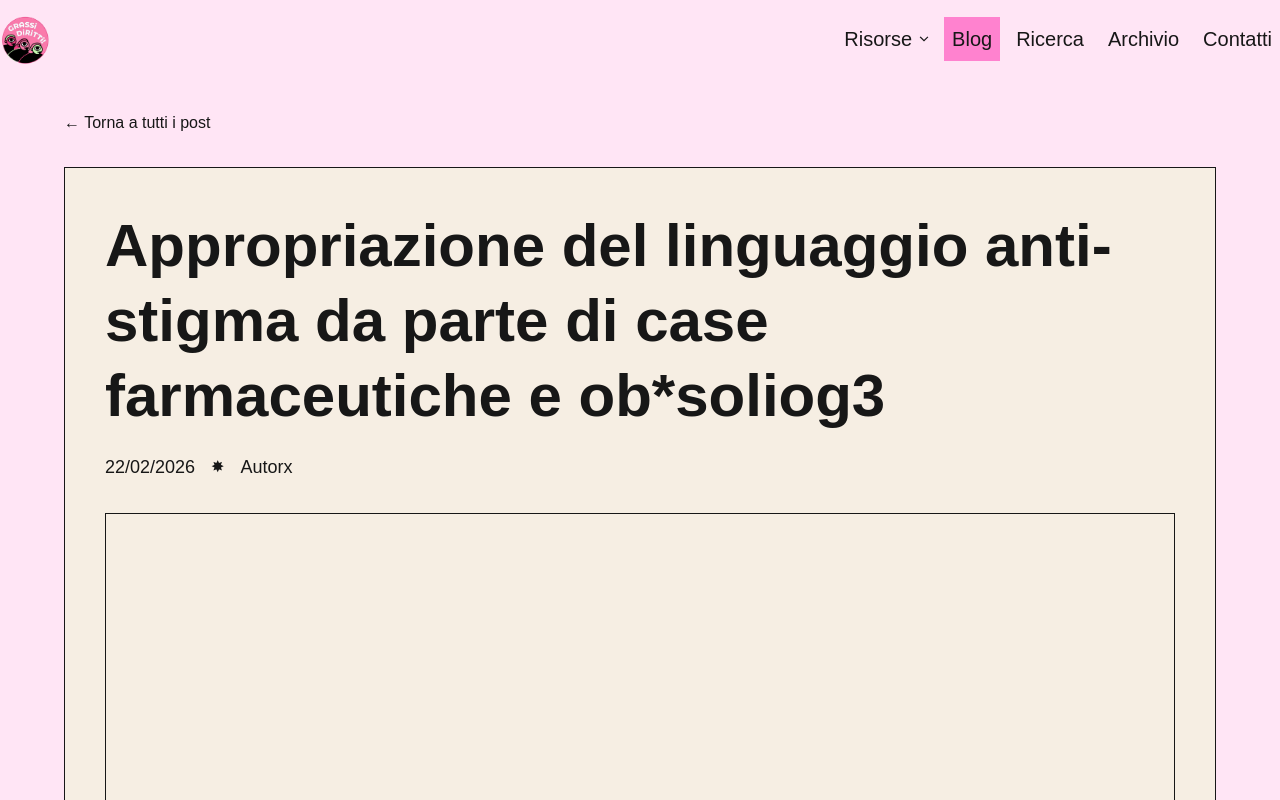
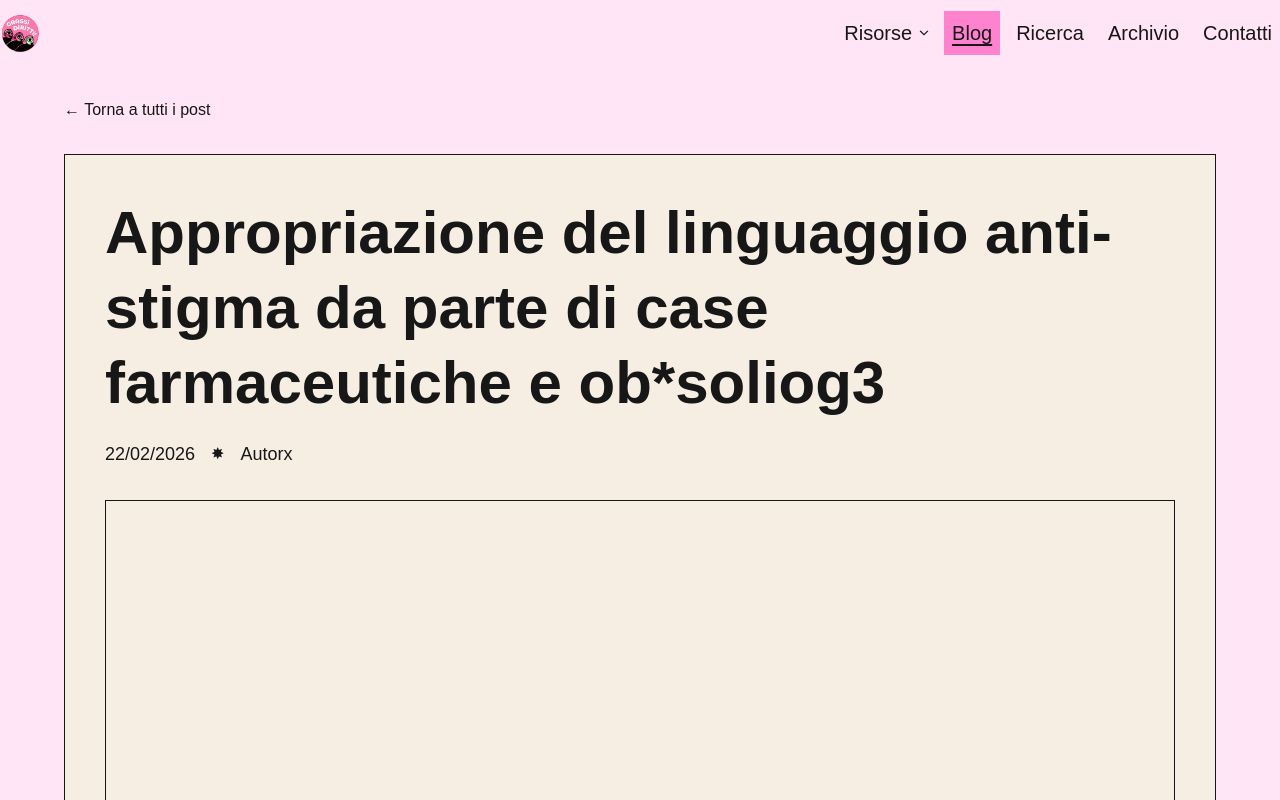
Before and after one commit to clssrx/grassi-diritti-website, a Next.js app: page /blog/appropriazione-del-linguaggio in a window 1280 px wide. Shown: the top 800 px of the page. Built offline with nearby package versions, Linux system fonts and the light colour scheme.

Commit message:
improve navbar

```diff
--- a/src/app/globals.css
+++ b/src/app/globals.css
@@ -1,14 +1,10 @@
 @import "tailwindcss";
 
+/* Site palette */
 :root {
   --background: #ffe5f5;
   --foreground: #171717;
-  --foreground-inverse: #f7f0f4;
-  --background-inverse: #171717;
-
   --navbar: #eeffdb;
-  --accent: #c8b6ff;
-
   --color-green-gd: #c5f1b4;
   --color-pink-gd: #ff82cf;
   --color-salmon-pink-gd: #f67bab;
@@ -17,36 +13,34 @@
   --color-paper: #f6eee3;
 }
 
+/* Tailwind theme tokens */
 @theme inline {
   --color-background: var(--background);
   --color-foreground: var(--foreground);
   --font-sans: var(--font-geist-sans);
   --font-mono: var(--font-geist-mono);
-  --color-background-inverse: var(--background-inverse);
-  --color-foreground-inverse: var(--foreground-inverse);
-
   --color-navbar: var(--navbar);
 }
 
-/* @media (prefers-color-scheme: dark) {
-  :root {
-    --background: #0a0a0a;
-    --foreground: #ededed;
-  }
-} */
-
+/* Base page styles */
 body {
-  background: var(--color-background);
+  background-color: var(--color-background);
   color: var(--foreground);
   font-family: Arial, Helvetica, sans-serif;
 }
 
-header,
-nav,
-footer {
-  background: inherit;
+/* Mobile navigation open state */
+@media (max-width: 767px) {
+  body.mobile-menu-open {
+    background-color: var(--navbar);
+  }
+
+  body.mobile-menu-open header {
+    background-color: var(--navbar);
+  }
 }
 
+/* Brand background helpers */
 .gd-pink-bg {
   background-color: var(--color-pink-gd);
 }
@@ -55,6 +49,7 @@ footer {
   background-color: var(--color-green-gd);
 }
 
+/* Keyboard focus and selected text */
 :focus-visible {
   outline: 2px solid var(--color-dark-pink-gd);
   outline-offset: 4px;
--- a/src/components/DesktopNavbar.tsx
+++ b/src/components/DesktopNavbar.tsx
@@ -29,6 +29,7 @@ export default function DesktopNavbar({
   const [openDropdown, setOpenDropdown] = useState<string | null>(null);
 
   const dropdownRef = useRef<HTMLLIElement>(null);
+  const triggerRef = useRef<HTMLButtonElement>(null);
 
   useEffect(() => {
     if (!openDropdown) return;
@@ -46,6 +47,7 @@ export default function DesktopNavbar({
     const handleKeyDown = (event: KeyboardEvent) => {
       if (event.key === "Escape") {
         setOpenDropdown(null);
+        triggerRef.current?.focus();
       }
     };
 
@@ -59,19 +61,21 @@ export default function DesktopNavbar({
   }, [openDropdown]);
 
   return (
-    <div className="hidden md:block py-2">
+    <div className="hidden bg-background py-2 md:block">
       {/* Main navbar */}
-      <nav className="mx-auto flex max-h-fit max-w-7xl items-center">
+      <nav
+        aria-label="Navigazione principale"
+        className="mx-auto flex max-h-fit max-w-7xl items-center"
+      >
         {!isHome && (
-          <Link href="/" className="whitespace-nowrap font-bold text-heading">
-            <div className="flex flex-row justify-center items-center gap-2">
+          <Link href="/" aria-label="Grassi Diritti, homepage">
             <Image
-                src={"/logo-grassi-diritti.png"}
-                alt="logo grassi diritti"
-                width={50}
-                height={50}
+              src="/logo-grassi-diritti.png"
+              alt=""
+              width={1080}
+              height={1350}
+              className="h-[50px] w-auto"
             />
-            </div>
           </Link>
         )}
 
@@ -84,19 +88,29 @@ export default function DesktopNavbar({
                 key={navLink.slug}
                 className="relative flex h-full items-center"
                 ref={navLink.children ? dropdownRef : undefined}
+                onBlur={(event) => {
+                  if (
+                    navLink.children &&
+                    !event.currentTarget.contains(event.relatedTarget as Node)
+                  ) {
+                    setOpenDropdown(null);
+                  }
+                }}
               >
                 {navLink.children ? (
                   <>
                     <button
+                      ref={triggerRef}
                       type="button"
                       className={`flex items-center text-xl pl-2 py-2 hover:bg-[#ff82cf] hover:underline cursor-pointer ${
                         isDropdownOpen || navLink.isActive
-                          ? "gd-pink-bg "
+                          ? "gd-pink-bg"
                           : "bg-transparent"
-                      }
+                      } ${navLink.isActive ? "underline decoration-[#171717] underline-offset-4" : ""}
 
                       `}
                       aria-expanded={isDropdownOpen}
+                      aria-controls={`${navLink.slug}-desktop-submenu`}
                       onClick={() =>
                         setOpenDropdown((current) =>
                           current === navLink.slug ? null : navLink.slug,
@@ -130,32 +144,37 @@ export default function DesktopNavbar({
                       </span>
                     </button>
 
-                    {isDropdownOpen && (
-                      <div className="absolute left-full top-14 z-20 flex w-max -translate-x-1/2 flex-col items-start gap-2 p-3 gd-pink-bg  shadow-lg">
+                    <ul
+                      id={`${navLink.slug}-desktop-submenu`}
+                      className={`absolute right-0 top-full z-20 w-max flex-col gap-2 p-3 gd-pink-bg shadow-lg ${isDropdownOpen ? "flex" : "hidden"}`}
+                    >
                       {navLink.children.map((child) => (
-                          <div
+                        <li
                           key={child.slug}
-                            className="flex flex-row gap-2 items-center"
+                          className={`flex items-center gap-2 ${child.isActive ? "gd-pink-bg" : ""}`}
                         >
-                            <span>✸</span>
+                          <span aria-hidden="true">✸</span>
                           <Link
                             href={`/${navLink.slug}/${child.slug}`}
-                              className={`text-lg hover:underline ${child.isActive ? "font-bold" : ""}`}
+                            className={`text-lg hover:underline ${child.isActive ? "underline  decoration-[#171717] underline-offset-4" : ""}`}
+                            aria-current={child.isActive ? "page" : undefined}
                             onClick={() => setOpenDropdown(null)}
                           >
                             {child.text}
                           </Link>
-                          </div>
+                        </li>
                       ))}
-                      </div>
-                    )}
+                    </ul>
                   </>
                 ) : (
                   <Link
                     href={`/${navLink.slug}`}
                     className={`text-xl p-2 hover:bg-[#ff82cf] hover:underline ${
-                      navLink.isActive ? "gd-pink-bg " : "bg-transparent"
+                      navLink.isActive
+                        ? "gd-pink-bg underline decoration-[#171717] underline-offset-4"
+                        : "bg-transparent"
                     }`}
+                    aria-current={navLink.isActive ? "page" : undefined}
                     onClick={() => setOpenDropdown(null)}
                   >
                     {navLink.text}
--- a/src/components/Navbar.tsx
+++ b/src/components/Navbar.tsx
@@ -33,26 +33,19 @@ export default function Navbar() {
   const pathname = usePathname();
   const isHome = pathname === "/";
 
-  const navLinksList = navLinks.map((navLink) => {
-    if (navLink.children) {
-      navLink.children = navLink.children.map((child) => {
-        return {
-          ...child,
-          isActive: pathname.includes(child.slug),
-        };
-      });
-    }
-
-    return {
-      ...navLink,
-      isActive:
-        pathname === `/${navLink.slug}` ||
-        pathname.startsWith(`/${navLink.slug}/`),
-    };
-  });
+  const navLinksList = navLinks.map((navLink) => ({
+    ...navLink,
+    children: navLink.children?.map((child) => ({
+      ...child,
+      isActive: pathname.includes(child.slug),
+    })),
+    isActive:
+      pathname === `/${navLink.slug}` ||
+      pathname.startsWith(`/${navLink.slug}/`),
+  }));
 
   return (
-    <header className="sticky top-0 z-50">
+    <header className="sticky top-0 z-50 isolate bg-background">
       <MobileNavbar isHome={isHome} navLinks={navLinksList} />
       <DesktopNavbar isHome={isHome} navLinks={navLinksList} />
     </header>
```
Also changed, not shown: src/components/MobileNavbar.tsx (+58 -21 lines). Lines whose indentation alone changed are shown as unchanged.
